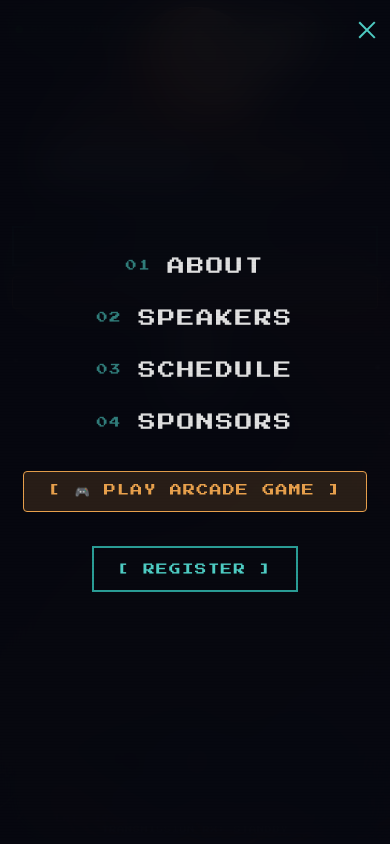
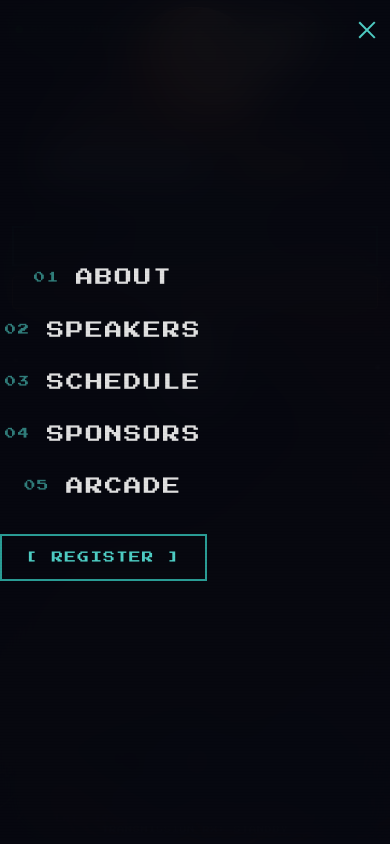
Before and after one commit to DamianAntony/SEDS-SpaceUp, a React (Vite) app: page / in a window 390 px wide. Both pictures are taken after a click on the button "Toggle menu". Shown: the top 844 px of the page. Built offline with nearby package versions, Linux system fonts and the light colour scheme.

Commit message:
feat: add responsive Navbar component with mobile menu and arcade trigger

```diff
--- a/src/components/Navbar.css
+++ b/src/components/Navbar.css
@@ -113,16 +113,6 @@
   }
 }
 
-.mobile-arcade-btn {
-  font-size: 0.75rem;
-  letter-spacing: 0.1em;
-  color: var(--color-accent-gold);
-  background: rgba(232, 160, 76, 0.15);
-  border: 1px solid var(--color-accent-gold);
-  padding: 12px 24px;
-  border-radius: 4px;
-  margin-top: 10px;
-}
 
 /* Hamburger */
 .nav-hamburger {
@@ -241,7 +231,17 @@
   }
 
   .mobile-menu-overlay {
-    display: block;
+    display: none;
+    visibility: hidden;
+    opacity: 0;
+    pointer-events: none;
+  }
+
+  .mobile-menu-overlay.open {
+    display: flex;
+    visibility: visible;
+    opacity: 1;
+    pointer-events: all;
   }
 }
 
--- a/src/components/Navbar.jsx
+++ b/src/components/Navbar.jsx
@@ -98,20 +98,24 @@ export default function Navbar({ onOpenArcade }) {
               onClick={(e) => handleNavClick(e, link.href)}
               style={{ animationDelay: `${i * 0.1}s` }}
             >
-              <span className="mobile-nav-index font-mono">0{i + 1}</span>
+              <span className="mobile-nav-index font-pixel">0{i + 1}</span>
               {link.label}
             </a>
           ))}
 
-          <button
-            className="mobile-arcade-btn font-pixel interactive"
-            onClick={() => {
+          <a
+            href="#arcade"
+            className="mobile-nav-link font-pixel"
+            onClick={(e) => {
+              e.preventDefault()
               setMenuOpen(false)
               if (onOpenArcade) onOpenArcade()
             }}
+            style={{ animationDelay: `${navLinks.length * 0.1}s` }}
           >
-            [ 🎮 PLAY ARCADE GAME ]
-          </button>
+            <span className="mobile-nav-index font-pixel">05</span>
+            ARCADE
+          </a>
 
           <a
             href="#register"
```
